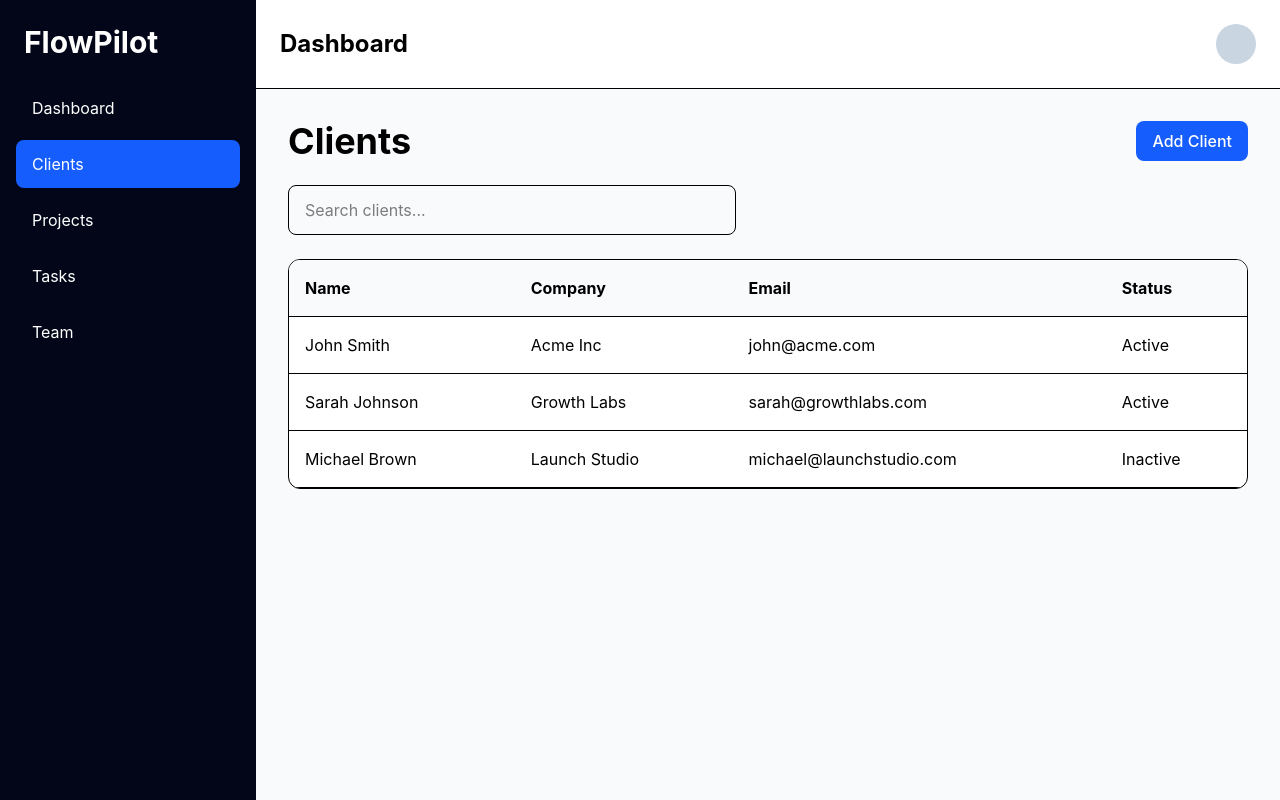
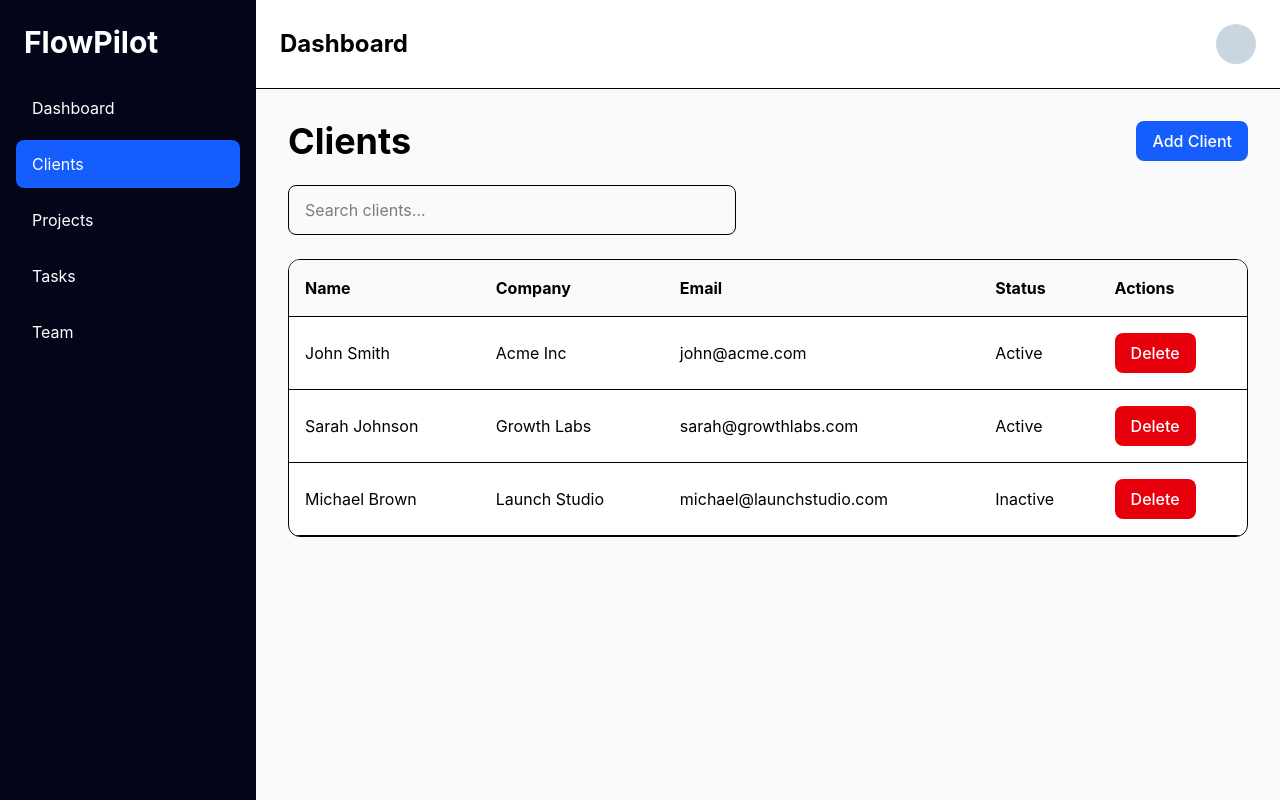
Before and after one commit to vick-tory1/techjobsagency, a React (Vite) app: page /clients in a window 1280 px wide. Built offline with nearby package versions, Linux system fonts and the light colour scheme.

Commit message:
Client delete feature completed

```diff
--- a/src/components/ui/Button.tsx
+++ b/src/components/ui/Button.tsx
@@ -1,16 +1,30 @@
 type ButtonProps = {
   children: React.ReactNode;
   onClick?: () => void;
+  variant?: "primary" | "danger";
 };
 
 export default function Button({
   children,
   onClick,
+  variant = "primary",
 }: ButtonProps) {
-  return (
-    <button
-      onClick={onClick}
-      className="
+  const styles =
+    variant === "danger"
+      ? `
+        rounded-lg
+        bg-red-600
+        px-4
+        py-2
+        font-medium
+        text-white
+        transition
+        hover:bg-red-700
+        focus:outline-none
+        focus:ring-2
+        focus:ring-red-500
+      `
+      : `
         rounded-lg
         bg-blue-600
         px-4
@@ -22,7 +36,12 @@ export default function Button({
         focus:outline-none
         focus:ring-2
         focus:ring-blue-500
-      "
+      `;
+
+  return (
+    <button
+      onClick={onClick}
+      className={styles}
     >
       {children}
     </button>
--- a/src/pages/Clients.tsx
+++ b/src/pages/Clients.tsx
@@ -80,6 +80,26 @@ export default function Clients() {
     );
   };
 
+  const handleDeleteClient = (
+    clientId: string
+  ) => {
+    const confirmed = window.confirm(
+      "Are you sure you want to delete this client?"
+    );
+
+    if (!confirmed) return;
+
+    setClientList((prev) =>
+      prev.filter(
+        (client) => client.id !== clientId
+      )
+    );
+
+    setMessage(
+      "Client deleted successfully."
+    );
+  };
+
   return (
     <>
       <main className="p-8">
@@ -128,6 +148,10 @@ export default function Clients() {
                 <th className="p-4 text-left">
                   Status
                 </th>
+
+                <th className="p-4 text-left">
+                  Actions
+                </th>
               </tr>
             </thead>
 
@@ -135,7 +159,7 @@ export default function Clients() {
               {filteredClients.length === 0 ? (
                 <tr>
                   <td
-                    colSpan={4}
+                    colSpan={5}
                     className="p-8 text-center text-slate-500"
                   >
                     No clients found.
@@ -161,6 +185,19 @@ export default function Clients() {
 
                     <td className="p-4">
                       {client.status}
+                    </td>
+
+                    <td className="p-4">
+                      <Button
+                        variant="danger"
+                        onClick={() =>
+                          handleDeleteClient(
+                            client.id
+                          )
+                        }
+                      >
+                        Delete
+                      </Button>
                     </td>
                   </tr>
                 ))
```
